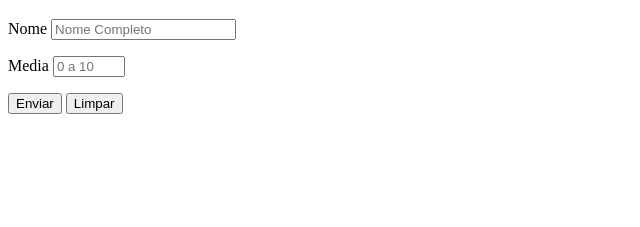
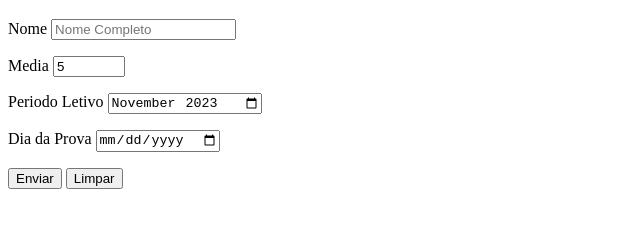
Before and after one commit to VictorScuter/estudos, a plain HTML site: page EXERCICIOS M1/ex025/form03.html in a window 1280 px wide. Shown: the part 61-288 px from the top of the page, without its empty margins (0-640 px from the left). Drawn offline with Linux system fonts and the light colour scheme.

Commit message:
Update form03.html

```diff
--- a/EXERCICIOS M1/ex025/form03.html
+++ b/EXERCICIOS M1/ex025/form03.html
@@ -14,8 +14,14 @@
     </p>
     <p>
         <label for="imedia">Media</label>
-        <input type="number" name="media" id="imedia" min="0" max="10" placeholder="0 a 10" step="0.5" required>
+        <input type="number" name="media" id="imedia" min="0" max="10" placeholder="0 a 10" step="0.5" required value="5">
     </p>
+    <p>
+        <label for="imes">Periodo Letivo</label>
+       <input type="month" name="mes" id="imes" value="2023-11">
+    </p>
+    <label for="idia">Dia da Prova</label>
+    <input type="date" name="dia" id="idia">
 
     <p>
         <input type="submit" value="Enviar">
```
